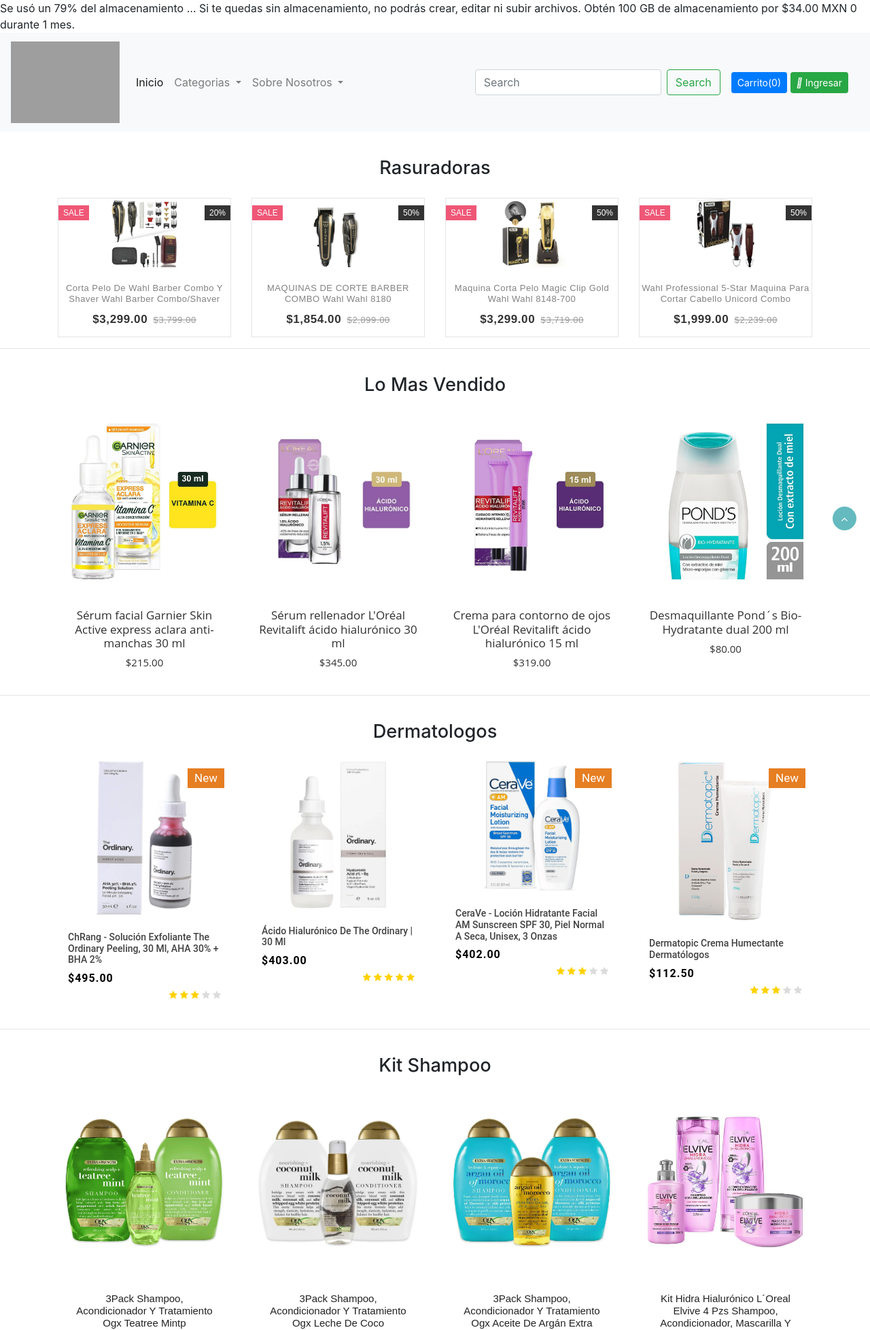
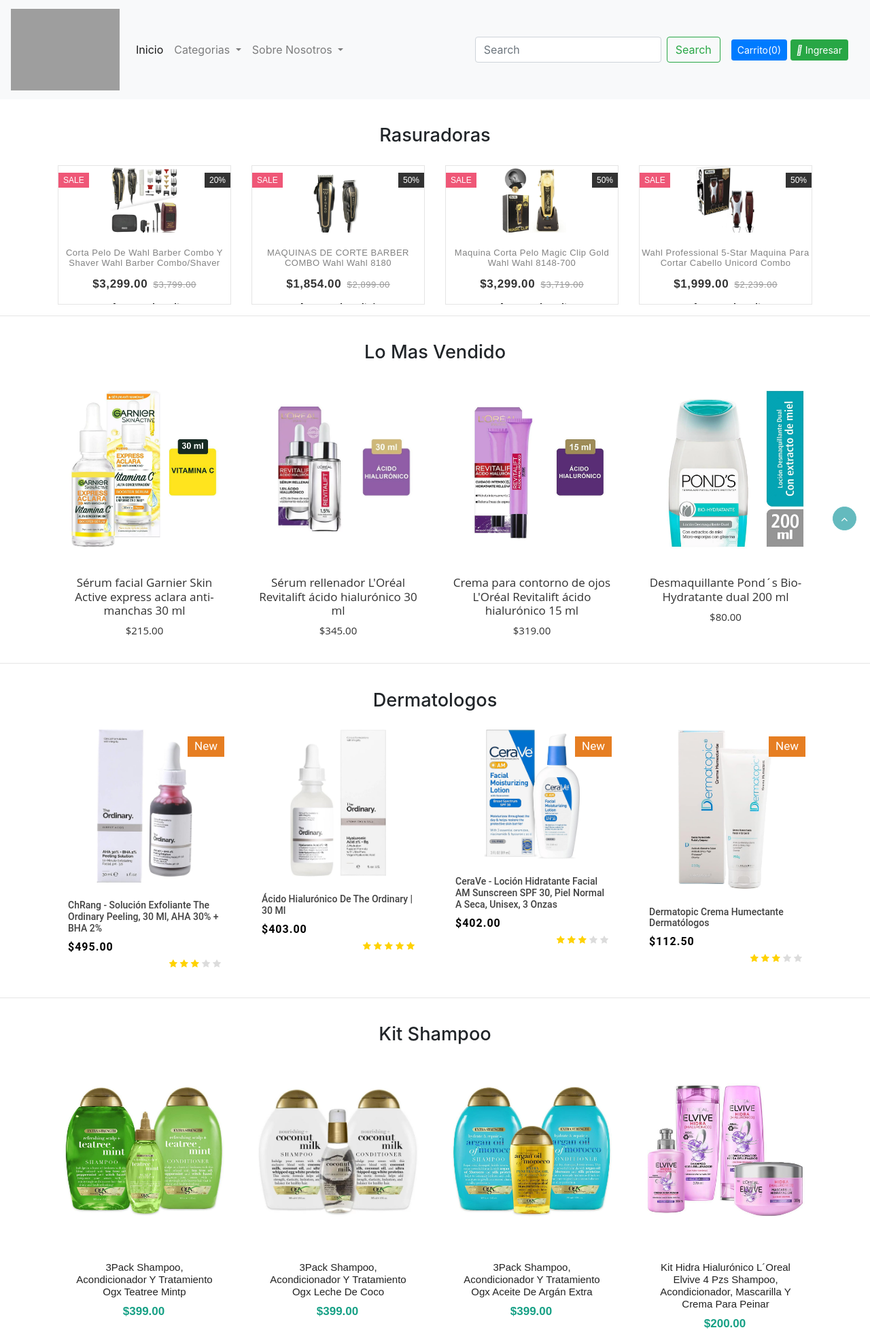
Before and after one commit to AnaGloria1/ProyectoWeb-, a PHP site: page /vista/vitaminas.php in a window 1280 px wide. Shown: the top 1956 px of the page at 68% size. Run offline with PHP 8.4, Linux system fonts and the light colour scheme; some libraries are stand-ins or nearby versions; grey boxes are pictures that could not be loaded.

Commit message:
Update vitaminas.php

```diff
--- a/vista/vitaminas.php
+++ b/vista/vitaminas.php
@@ -1,4 +1,3 @@
-Se usó un 79% del almacenamiento … Si te quedas sin almacenamiento, no podrás crear, editar ni subir archivos. Obtén 100 GB de almacenamiento por $34.00 MXN 0 durante 1 mes.
 <!DOCTYPE html>
 <html lang="en">
 
```
